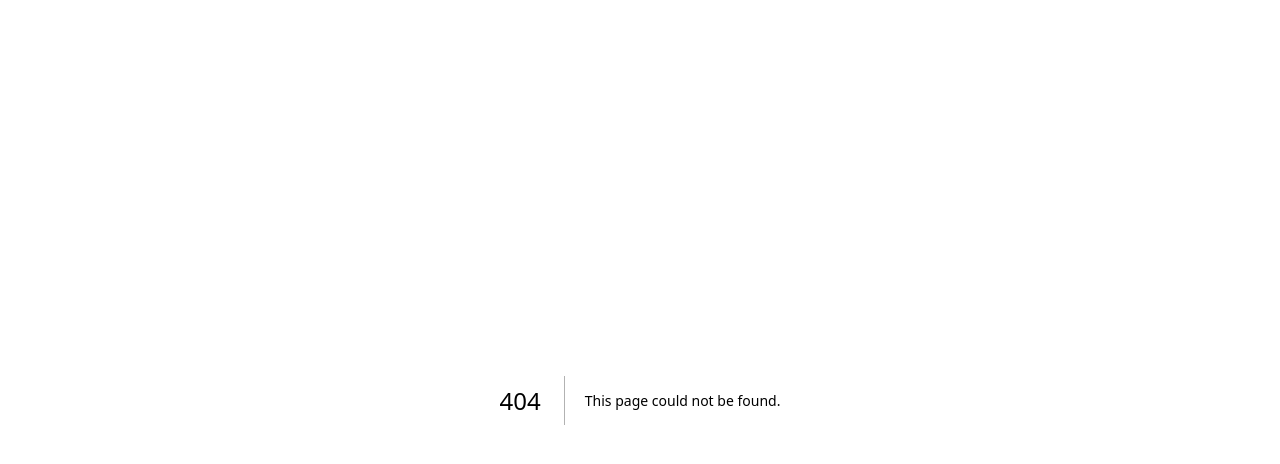
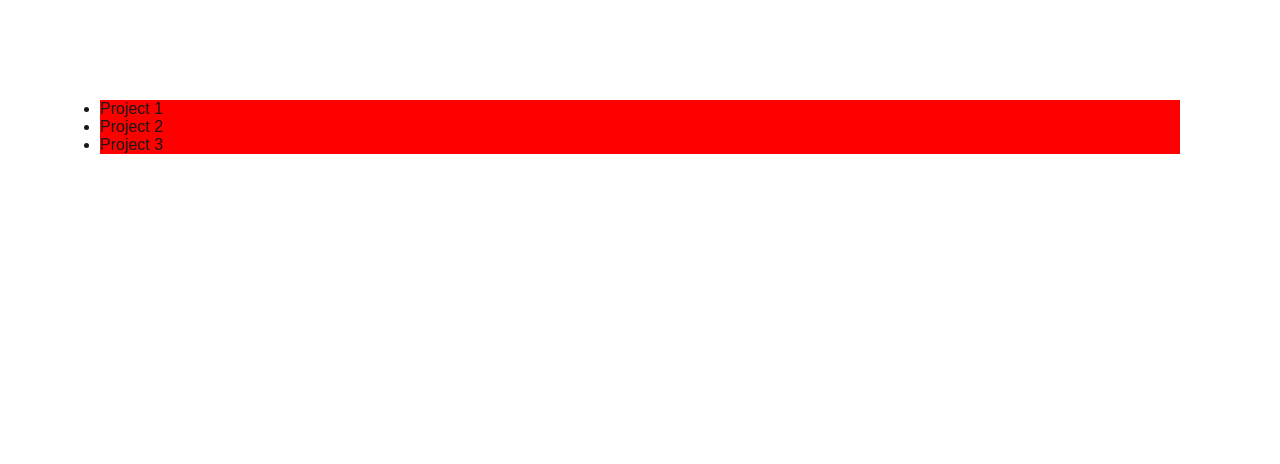
Before and after one commit to kieferjackson/my-portfolio, a Next.js app in the folder my-next-portfolio/: page /projects in a window 1280 px wide. Before the commit this address had no page. Shown: the top 464 px of the page. Built offline with nearby package versions, Linux system fonts and the light colour scheme.

Commit message:
Added projects + project pages

```diff
--- a/my-next-portfolio/src/app/page.js
+++ b/my-next-portfolio/src/app/page.js
@@ -14,6 +14,7 @@ export default function Home() {
           priority
         />
         <p>Hello world!</p>
+        <a href="/projects">Projects</a>
       </main>
     </div>
   );
--- /dev/null
+++ b/my-next-portfolio/src/app/projects/page.js
@@ -0,0 +1,15 @@
+import styles from "./page.module.css";
+
+export default function Projects() {
+  return (
+    <div className={styles.page}>
+      <main className={styles.main}>
+        <ul>
+            <li>Project 1</li>
+            <li>Project 2</li>
+            <li>Project 3</li>
+        </ul>
+      </main>
+    </div>
+  );
+}
--- /dev/null
+++ b/my-next-portfolio/src/app/projects/page.module.css
@@ -0,0 +1,7 @@
+.main {
+    background-color: red;
+}
+
+.page {
+    padding: 100px;
+}
```
Also changed, not shown: my-next-portfolio/src/app/projects/[project]/page.js (added, +12 -0 lines).
